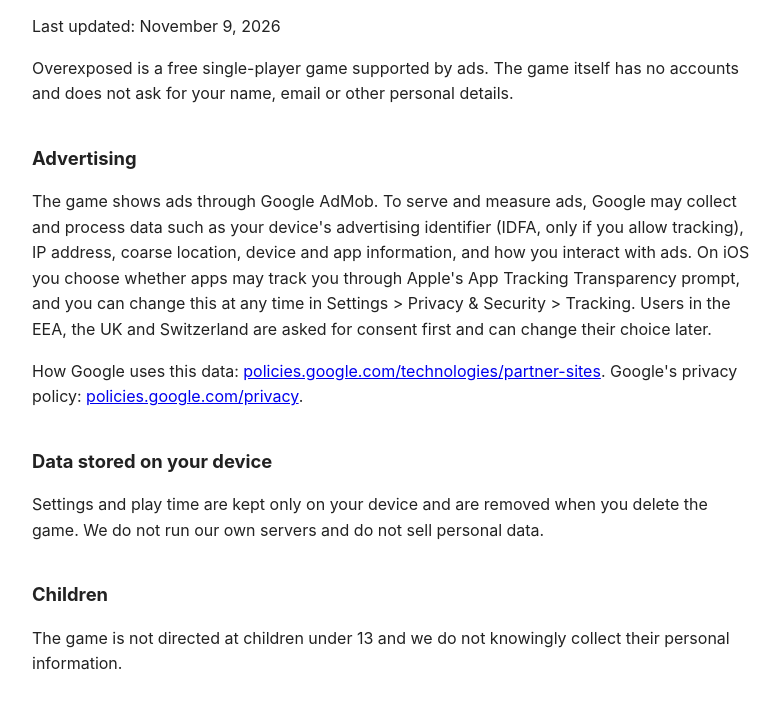
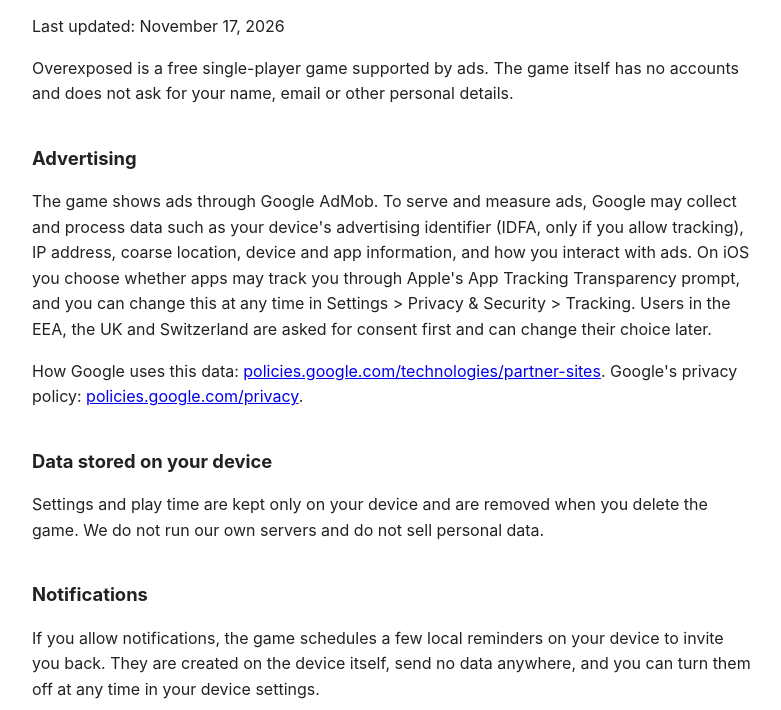
Before and after one commit to onrsir/overexposed, a plain HTML site: page privacy.html in a window 1280 px wide. Shown: the part 84-794 px from the top of the page, without its empty margins (248-1029 px from the left). Drawn offline with Linux system fonts and the light colour scheme.

Commit message:
Mention local reminder notifications in privacy policy

```diff
--- a/privacy.html
+++ b/privacy.html
@@ -4,13 +4,15 @@
 <style>body{font-family:-apple-system,Segoe UI,Roboto,sans-serif;max-width:720px;margin:40px auto;padding:0 16px;line-height:1.6;color:#222;background:#fff}h1{font-size:1.6em}h2{font-size:1.15em;margin-top:2em}</style></head>
 <body>
 <h1>Overexposed Privacy Policy</h1>
-<p>Last updated: November 9, 2026</p>
+<p>Last updated: November 17, 2026</p>
 <p>Overexposed is a free single-player game supported by ads. The game itself has no accounts and does not ask for your name, email or other personal details.</p>
 <h2>Advertising</h2>
 <p>The game shows ads through Google AdMob. To serve and measure ads, Google may collect and process data such as your device's advertising identifier (IDFA, only if you allow tracking), IP address, coarse location, device and app information, and how you interact with ads. On iOS you choose whether apps may track you through Apple's App Tracking Transparency prompt, and you can change this at any time in Settings &gt; Privacy &amp; Security &gt; Tracking. Users in the EEA, the UK and Switzerland are asked for consent first and can change their choice later.</p>
 <p>How Google uses this data: <a href="https://policies.google.com/technologies/partner-sites">policies.google.com/technologies/partner-sites</a>. Google's privacy policy: <a href="https://policies.google.com/privacy">policies.google.com/privacy</a>.</p>
 <h2>Data stored on your device</h2>
 <p>Settings and play time are kept only on your device and are removed when you delete the game. We do not run our own servers and do not sell personal data.</p>
+<h2>Notifications</h2>
+<p>If you allow notifications, the game schedules a few local reminders on your device to invite you back. They are created on the device itself, send no data anywhere, and you can turn them off at any time in your device settings.</p>
 <h2>Children</h2>
 <p>The game is not directed at children under 13 and we do not knowingly collect their personal information.</p>
 <h2>Contact</h2>
```
